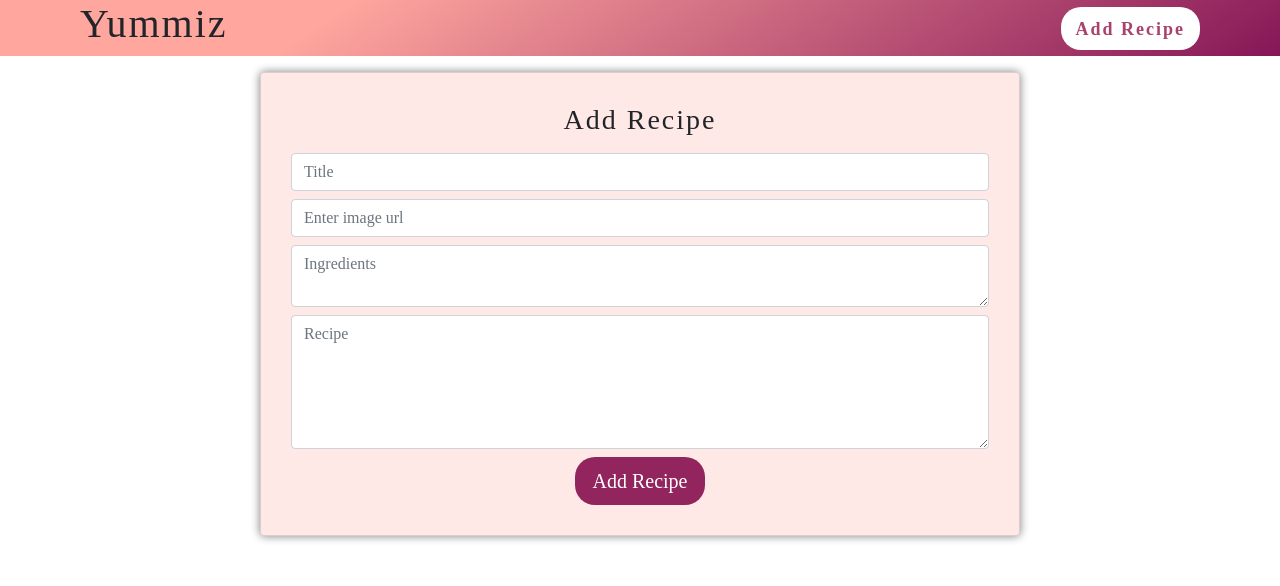
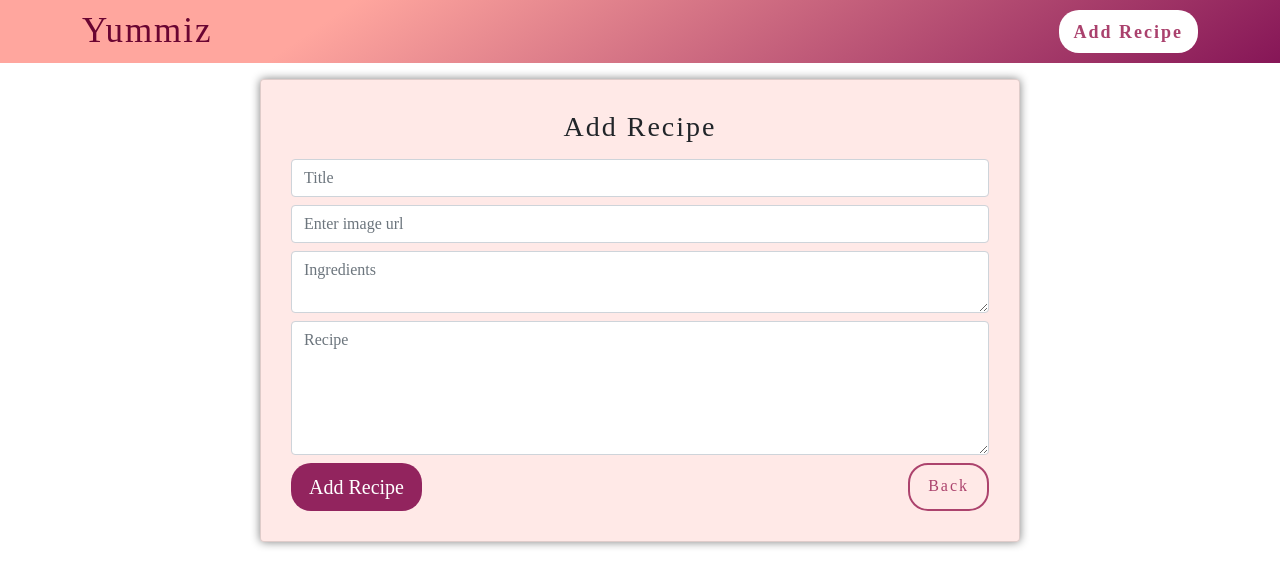
Before and after one commit to Naeema21/yummiz, a React (Create React App) app: page /add-recipe in a window 1280 px wide. Shown: the top 586 px of the page. Built offline with nearby package versions, Linux system fonts and the light colour scheme.

Commit message:
product-details added

```diff
--- a/src/App.js
+++ b/src/App.js
@@ -1,20 +1,25 @@
 import Recipe from "../src/Recipe/Recipe";
 import "bootstrap/dist/css/bootstrap.css";
 import "./styles.css";
-import { Route, Routes } from "react-router-dom";
+import { Link, Route, Routes } from "react-router-dom";
 import AddRecipe from "./Recipe/AddRecipe";
+import RecipeDetails from "./Recipe/RecipeDetails";
 export default function App() {
   return (
     <div className="App">
-      <div
-        className="header mb-3 d-flex
-      justify-content-between flex-wrap"
-      >
-        <h1>Yummiz</h1>
-        <a href="/add-recipe">Add Recipe</a>
+      <div className="header mb-3 ">
+        <div className="container d-flex justify-content-between flex-wrap align-items-center">
+          <Link to="/" className="head-title">
+            Yummiz
+          </Link>
+          <Link to="/add-recipe" className="add">
+            Add Recipe
+          </Link>
+        </div>
       </div>
       <Routes>
         <Route path="/" element={<Recipe />}></Route>
+        <Route path="/:id/:title" element={<RecipeDetails />}></Route>
         <Route path="/add-recipe" element={<AddRecipe />}></Route>
       </Routes>
     </div>
--- a/src/Recipe/AddRecipe.js
+++ b/src/Recipe/AddRecipe.js
@@ -1,6 +1,6 @@
 import axios from "axios";
 import React, { useState } from "react";
-import { useNavigate } from "react-router-dom";
+import { useNavigate, Link } from "react-router-dom";
 import swal from "sweetalert";
 
 const AddRecipe = () => {
@@ -79,7 +79,12 @@ const AddRecipe = () => {
                   onChange={(e) => setrecipe(e.target.value)}
                 />
 
-                <button type="submit">Add Recipe</button>
+                <div className="d-flex justify-content-between">
+                  <button type="submit">Add Recipe</button>
+                  <Link className="back" to="/">
+                    Back
+                  </Link>
+                </div>
               </form>
             </div>
             <div className="col-lg-2"></div>
--- a/src/Recipe/Recipe.js
+++ b/src/Recipe/Recipe.js
@@ -16,7 +16,12 @@ const Recipe = () => {
             {data.map((v, i) => {
               return (
                 <div className="col-lg-4 mb-2" key={i}>
-                  <RecipeCard title={v.title} img={v.img} process={v.process} />
+                  <RecipeCard
+                    id={v._id}
+                    title={v.title}
+                    img={v.img}
+                    process={v.process}
+                  />
                 </div>
               );
             })}
--- a/src/Recipe/RecipeCard.js
+++ b/src/Recipe/RecipeCard.js
@@ -1,16 +1,22 @@
 import React from "react";
+import { Link } from "react-router-dom";
 
 const RecipeCard = React.memo((props) => {
   return (
-    <div className="card">
+    <Link className="card" to={"/" + props.id + "/" + props.title}>
       <div className="card-head">
         <img src={props.img} alt="recipe" width="100%" height="210px" />
       </div>
       <div className="card-body">
         <h1>{props.title}</h1>
-        <p>{props.process.substring(0, 85)}...</p>
+        <p className="text-dark">{props.process.substring(0, 125)}...</p>
+        <div className="d-flex justify-content-end">
+          <Link to={"/" + props.id + "/" + props.title} className="back">
+            Read More
+          </Link>
+        </div>
       </div>
-    </div>
+    </Link>
   );
 });
 
--- /dev/null
+++ b/src/Recipe/RecipeDetails.js
@@ -0,0 +1,50 @@
+import axios from "axios";
+import React, { useEffect, useState } from "react";
+import { Link, useParams } from "react-router-dom";
+
+const RecipeDetails = ({ match }) => {
+  const [Data, setData] = useState({});
+  const { id } = useParams();
+
+  useEffect(() => {
+    axios.get(`https://api-yummiz.herokuapp.com/recipe/${id}`).then((res) => {
+      setData(res.data);
+    });
+  });
+  return (
+    <div className="recipe-details">
+      <div className="container">
+        <div className="row">
+          <div className="col-lg-1"></div>
+          <div className="col-lg-10">
+            <div className="card">
+              <div className="card-head p-2">
+                <img
+                  src={Data.img}
+                  alt="recipedetails"
+                  width="100%"
+                  height="350px"
+                />
+              </div>
+              <div className="card-body">
+                <h1>{Data.title}</h1>
+                <label>Ingredients : </label>
+                <p>{Data.ingredients}</p>
+                <label>Process : </label>
+                <p>{Data.process}</p>
+                <div className="d-flex justify-content-end">
+                  <Link className="back" to="/">
+                    Back
+                  </Link>
+                </div>
+              </div>
+            </div>
+          </div>
+          <div className="col-lg-1"></div>
+        </div>
+      </div>
+    </div>
+  );
+};
+
+export default RecipeDetails;
--- /dev/null
+++ b/src/endpoint.js
@@ -0,0 +1 @@
+export const BASE_URL = ``;
--- a/src/styles.css
+++ b/src/styles.css
@@ -3,12 +3,54 @@ body {
   font-family: cursive;
 }
 
+p {
+  line-height: 25px;
+  font-size: 16px;
+  margin-top: 0;
+  margin-bottom: 1rem;
+  letter-spacing: 0.7px;
+  font-family: auto;
+}
+
+.back {
+  text-decoration: none;
+  border: 2px solid #ac436d;
+  border-radius: 20px;
+  padding: 9px 18px;
+  color: #ac436d;
+}
+
+.back:hover {
+  background: #952860;
+  color: #fff;
+  transition-duration: 0.5ms;
+}
+
+/* header */
 .header {
+  padding: 5px 0px;
   background-color: #861657;
   background-image: linear-gradient(326deg, #861657 0%, #ffa69e 74%);
-  padding: 0px 5rem;
   align-items: center;
 }
+.header .add {
+  background: #fff;
+  color: #aa416d;
+  text-decoration: none;
+  padding: 9px 15px;
+  height: 43px;
+  border-radius: 20px;
+  font-size: 18px;
+  font-weight: 600;
+}
+
+.header .head-title {
+  color: #6a0532;
+  text-decoration: none;
+  font-size: 35px;
+}
+
+/* recipe */
 .recipe .card {
   box-shadow: 0px 0px 10px grey;
   border-radius: 10px;
@@ -20,17 +62,12 @@ body {
   font-size: 23px;
   font-weight: 600;
 }
-.header a {
-  background: #fff;
-  color: #aa416d;
+
+.recipe a {
   text-decoration: none;
-  padding: 9px 15px;
-  height: 43px;
-  border-radius: 20px;
-  font-size: 18px;
-  font-weight: 600;
 }
 
+/* .addrecipe */
 .addrecipe .card {
   padding: 30px;
   box-shadow: 0px 0px 10px grey;
@@ -45,3 +82,18 @@ body {
   font-size: 20px;
   color: #fff;
 }
+
+/* recipe details */
+.recipe-details h1 {
+  color: #92245e;
+}
+
+.recipe-details label {
+  color: #050597;
+  font-size: 22px;
+  font-weight: 600;
+}
+.recipe-details .card {
+  margin-bottom: 20px;
+  box-shadow: 0px 0px 10px grey;
+}
```
